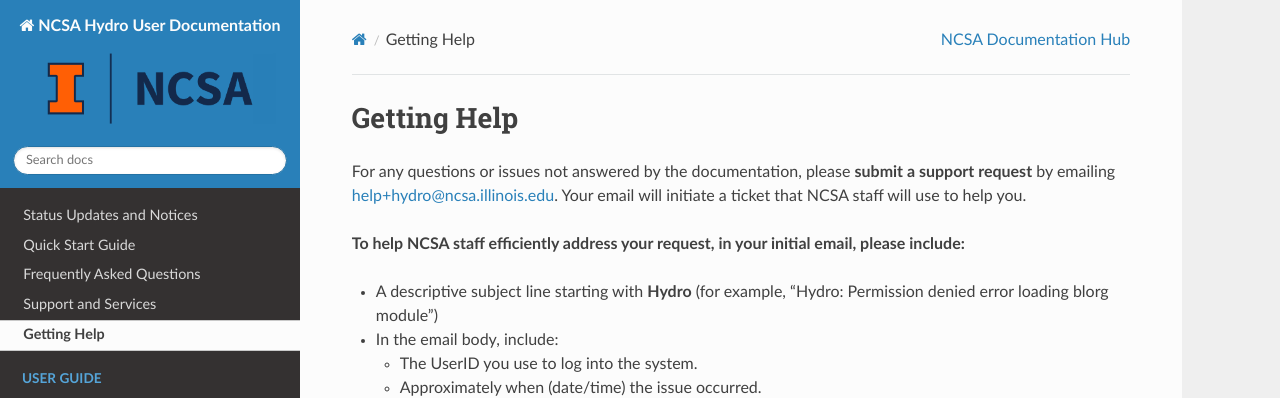
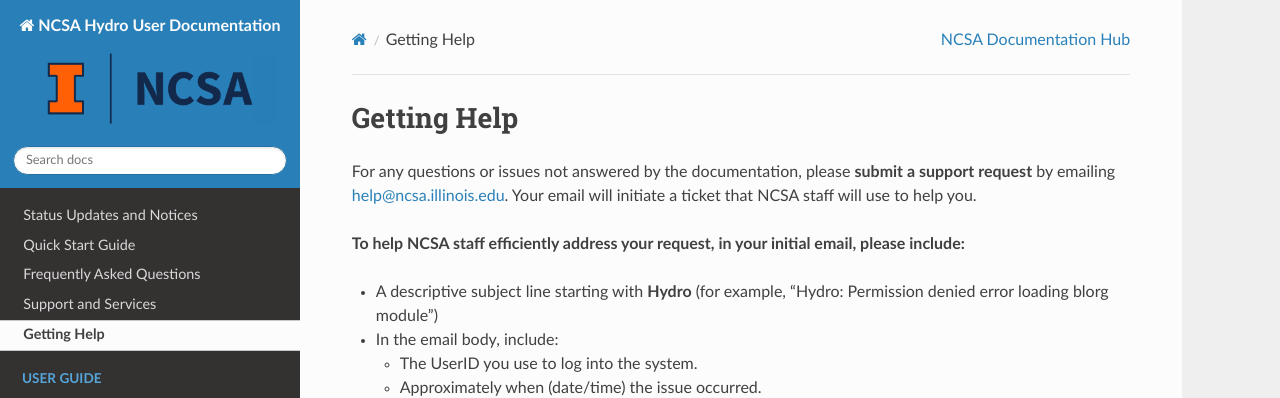
Before and after one commit to ncsa/hydro_documentation, a Sphinx documentation site: the page built from docs/source/help.rst, in a window 1280 px wide and 975 px high. Shown: the top 398 px of the window. Built offline with Sphinx 7.4.7 and the Read the Docs theme 2.0.0, drawn with Linux system fonts in a browser that asks for light colours.

Commit message:
Update help.rst
Corrected help email address.

```diff
--- a/docs/source/help.rst
+++ b/docs/source/help.rst
@@ -5,7 +5,7 @@
 
 .. raw:: html
 
-   <p>For any questions or issues not answered by the documentation, please <b>submit a support request</b> by emailing <a href="mailto:help+hydro@ncsa.illinois.edu?subject=Hydro: ">help+hydro@ncsa.illinois.edu</a>. Your email will initiate a ticket that NCSA staff will use to help you.</p>
+   <p>For any questions or issues not answered by the documentation, please <b>submit a support request</b> by emailing <a href="mailto:help@ncsa.illinois.edu?subject=Hydro: ">help@ncsa.illinois.edu</a>. Your email will initiate a ticket that NCSA staff will use to help you.</p>
 
 **To help NCSA staff efficiently address your request, in your initial email, please include:**
 
```
